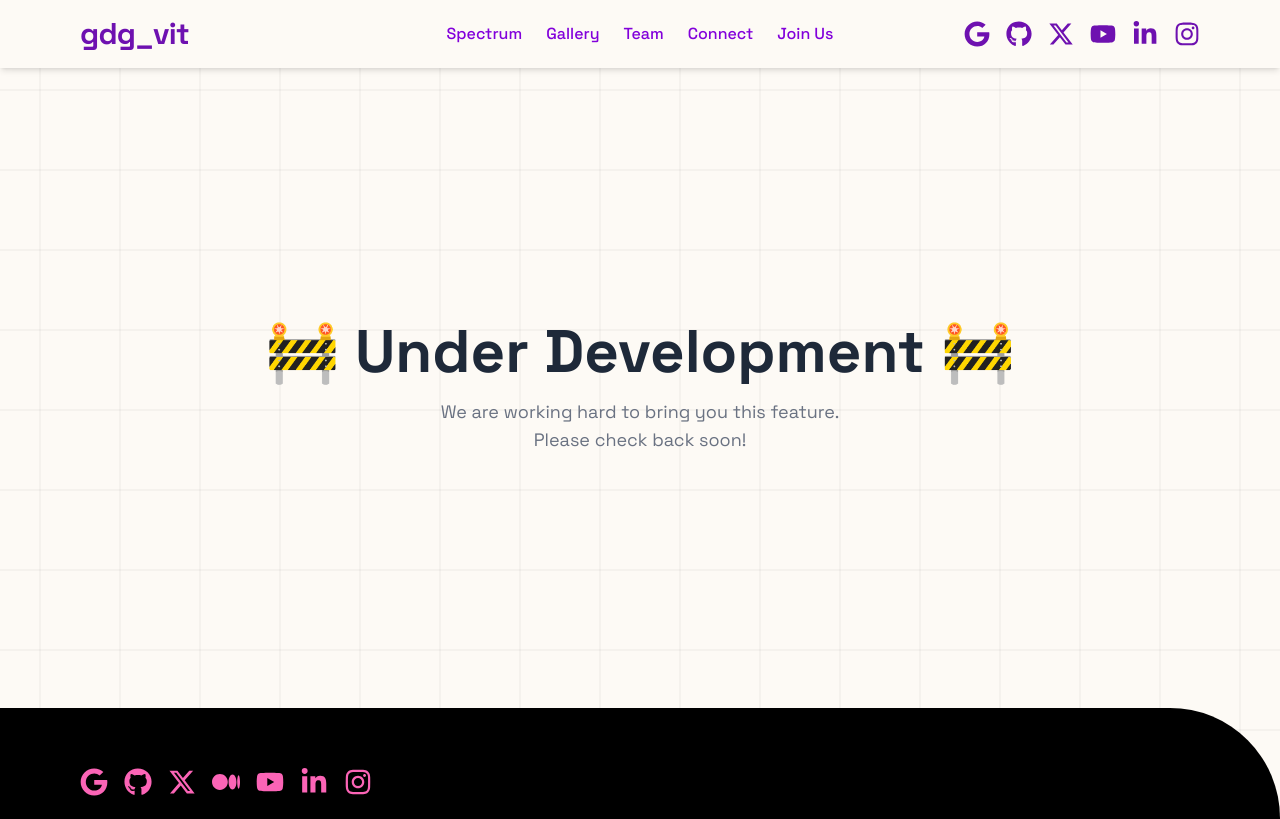
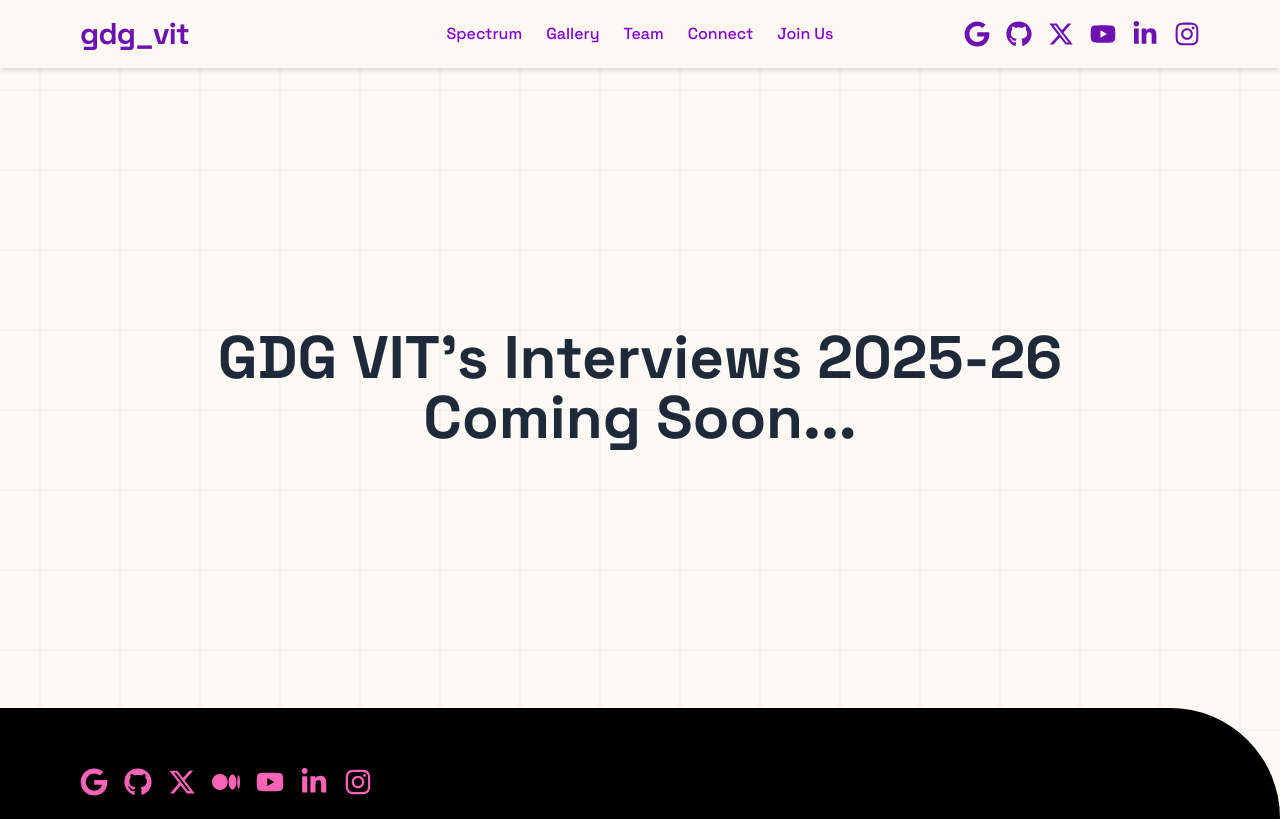
Before and after one commit to maitri-dalvi/gdgvit-web, a Next.js app: page /interviews in a window 1280 px wide. Shown: the top 819 px of the page. Built offline with nearby package versions, Linux system fonts and the light colour scheme.

Commit message:
add: New info added on Join Us Page

```diff
--- a/src/app/interviews/page.tsx
+++ b/src/app/interviews/page.tsx
@@ -7,11 +7,11 @@ const Interviews = () => {
       <Navbar />
       <div className="flex flex-col items-center justify-center min-h-[80vh] px-4 text-center">
         <h1 className="text-3xl sm:text-4xl md:text-5xl lg:text-6xl font-extrabold text-gray-800">
-          🚧 Under Development 🚧
+          GDG VIT's Interviews 2025-26 <br />Coming Soon...
         </h1>
-        <p className="mt-4 text-sm sm:text-base md:text-lg text-gray-500 max-w-md">
-          We are working hard to bring you this feature. Please check back soon!
-        </p>
+        {/* <p className="mt-4 text-sm sm:text-base md:text-lg text-gray-500 max-w-md">
+          For the new tenure 2025-26
+        </p> */}
       </div>
       <Footer />
     </>
--- a/src/app/team/page.tsx
+++ b/src/app/team/page.tsx
@@ -133,7 +133,7 @@ export default function Team() {
   return (
     <>
       <Navbar />
-      <section className="px-4 py-12 min-h-screen">
+      <section className="px-4 py-12 pb-25 min-h-screen">
         <div className="max-w-7xl mx-auto">
           {/* Header */}
           <motion.div
```
